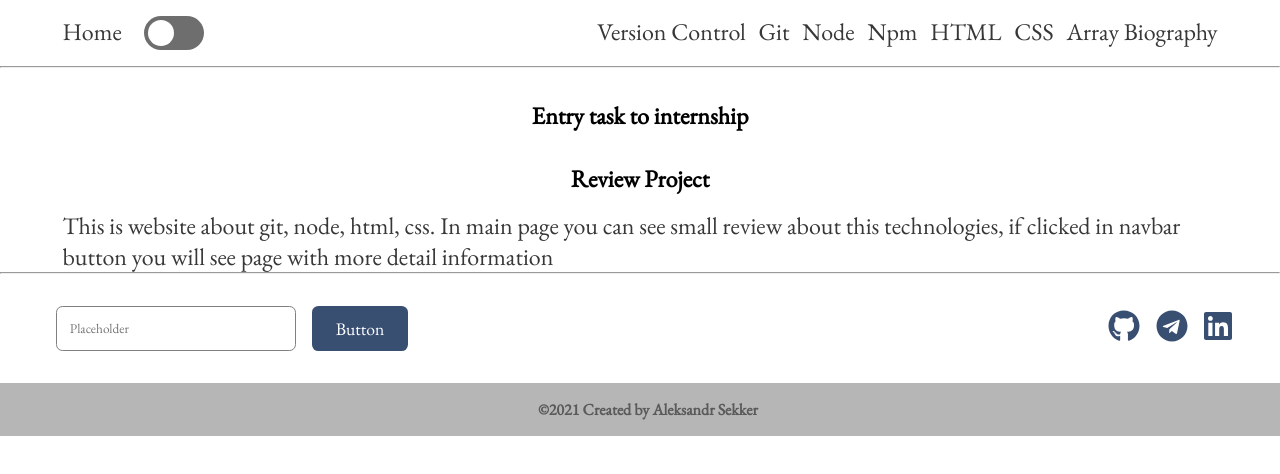
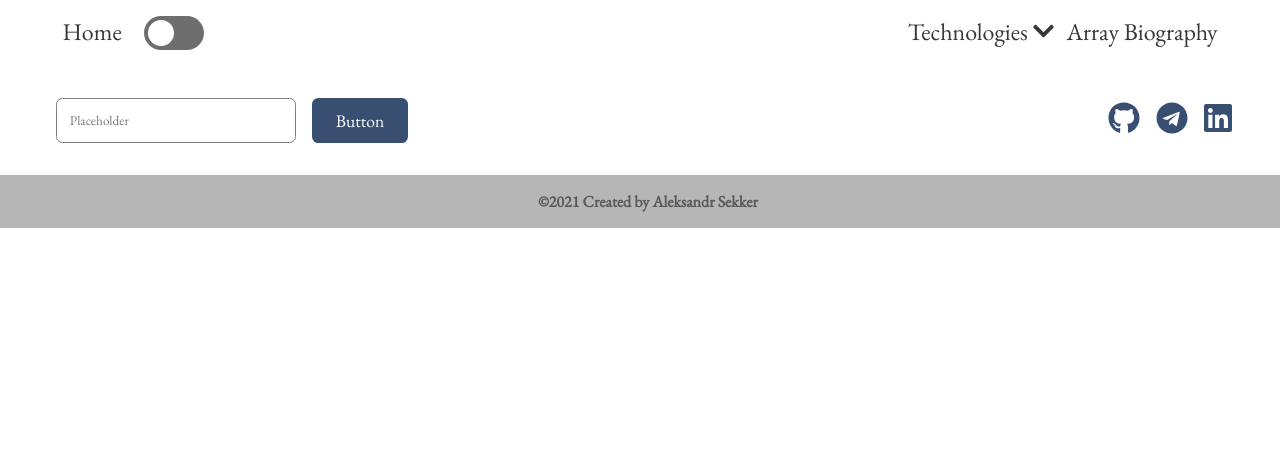
Before and after one commit to AleksandrSekker/onix, a React (Create React App) app: page / in a window 1280 px wide. Shown: the top 474 px of the page. Built offline with nearby package versions, Linux system fonts and the light colour scheme.

Commit message:
make changes in  header and table

```diff
--- a/src/App.tsx
+++ b/src/App.tsx
@@ -1,42 +1,41 @@
-import React from 'react';
-import { Route, Switch, useLocation } from 'react-router-dom';
-import { animated, useTransition } from 'react-spring';
-import { Home } from './components/pages/Home';
-import { HtmlPage } from './components/pages/HtmlPage';
-import { CssPage } from './components/pages/CssPage';
-import { NpmPage } from './components/pages/NpmPage';
-import { NodePage } from './components/pages/NodePage';
-import { VcsPage } from './components/pages/VcsPage';
-import { GitPage } from './components/pages/GitPage';
-import { Header } from './components/Header';
-import { FirstSection } from './components/FirstSection';
-import { Footer } from './components/Footer';
-import { ArrayBiography } from './components/pages/ArrayBiography';
+import React from "react";
+import { Route, Switch, useLocation } from "react-router-dom";
+import { animated, useTransition } from "react-spring";
+import { Home } from "./components/pages/Home";
+import { HtmlPage } from "./components/pages/HtmlPage";
+import { CssPage } from "./components/pages/CssPage";
+import { NpmPage } from "./components/pages/NpmPage";
+import { NodePage } from "./components/pages/NodePage";
+import { VcsPage } from "./components/pages/VcsPage";
+import { GitPage } from "./components/pages/GitPage";
+import { Header } from "./components/Header";
+import { Footer } from "./components/Footer";
+import { ArrayBiography } from "./components/pages/ArrayBiography";
 
 function App() {
   const location = useLocation();
-  const transitions = useTransition(location, (location) => location.pathname, {
-    from: { opacity: 0, transform: 'translate3d(100%,0,0)' },
-    enter: { opacity: 1, transform: 'translate3d(0%,0,0)' },
-    leave: { opacity: 0, transform: 'translate3d(-50%,0,0)' },
+  const transitions = useTransition(location, location => location.pathname, {
+    from: { opacity: 0, transform: "translate3d(100%,0,0)" },
+    enter: { opacity: 1, transform: "translate3d(0%,0,0)" },
+    leave: { opacity: 0, transform: "translate3d(-50%,0,0)" },
   });
+
   return (
-    <div className="dark">
+    <div className='dark'>
       <main>
         <Header />
-        <FirstSection />
         {transitions.map(({ item, props, key }) => (
           <animated.div key={key} style={props}>
-            <div className="absolute__for__animation">
+            <div className='absolute__for__animation'>
               <Switch location={item}>
-                <Route exact path="/onix" component={Home} />
-                <Route path="/html" component={HtmlPage} />
-                <Route path="/css" component={CssPage} />
-                <Route path="/npm" component={NpmPage} />
-                <Route path="/node" component={NodePage} />
-                <Route path="/vcs" component={VcsPage} />
-                <Route path="/git" component={GitPage} />
-                <Route path="/array" component={ArrayBiography} />
+                <Route exact path='/onix' component={Home} />
+                <Route path='/html' component={HtmlPage} />
+                <Route path='/css' component={CssPage} />
+                <Route path='/npm' component={NpmPage} />
+                <Route path='/node' component={NodePage} />
+                <Route path='/vcs' component={VcsPage} />
+                <Route path='/git' component={GitPage} />
+                <Route path='/array' component={ArrayBiography} />
               </Switch>
               <Footer />
             </div>
--- a/src/components/FirstSection.tsx
+++ b/src/components/FirstSection.tsx
@@ -12,19 +12,13 @@ export const FirstSection = (props: Props) => {
     to: { opacity: 1 },
     from: { opacity: 0 },
   });
-  const title = 'Entry task to internship';
-  const reviewTitle = 'Review Project';
+  const title = 'Internship project';
+
   return (
     <section className={`${checked ? styled.dark : ''}`}>
       <animated.div style={styleProps}>
         <div className="container" style={styleProps}>
           <h1 className={styled.title}>{title}</h1>
-          <h2 className={styled.review__title}>{reviewTitle}</h2>
-          <p>
-            This is website about git, node, html, css. In main page you can see
-            small review about this technologies, if clicked in navbar button
-            you will see page with more detail information
-          </p>
         </div>
       </animated.div>
     </section>
--- a/src/components/Footer.tsx
+++ b/src/components/Footer.tsx
@@ -19,7 +19,7 @@ export const Footer = (props: Props) => {
   return (
     <>
       <footer className={checked ? styles.dark : ''}>
-        <hr />
+
         <div className={styles.footer}>
           <div className={styles.cont1}>
             <input
--- a/src/components/Header.tsx
+++ b/src/components/Header.tsx
@@ -1,39 +1,72 @@
-import React, { useState } from 'react';
-import { useSelector, useDispatch } from 'react-redux';
-import styles from '../scss/Header.module.scss';
-import { Link } from 'react-router-dom';
-import { switching, selectCheck } from '../redux/checkedSlice';
+import React, { useState } from "react";
+import { useSelector, useDispatch } from "react-redux";
+import styles from "../scss/Header.module.scss";
+import { Link } from "react-router-dom";
+import { switching, selectCheck } from "../redux/checkedSlice";
+import { motion } from "framer-motion";
+import { faChevronDown } from "@fortawesome/free-solid-svg-icons";
+import { FontAwesomeIcon } from "@fortawesome/react-fontawesome";
 
 export const Header = () => {
   const [isActive, setisActive] = useState(false);
   const [navfalse, setnavfalse] = useState(false);
+  const [isHover, toggleHover] = React.useState(false);
+  const subMenuAnimate = {
+    enter: {
+      opacity: 1,
+      rotateX: 0,
+      transition: {
+        duration: 0.8,
+      },
+      display: "block",
+    },
+    exit: {
+      opacity: 0,
+      rotateX: -15,
+      transition: {
+        duration: 0.8,
+        delay: 0.3,
+      },
+      transitionEnd: {
+        display: "none",
+      },
+    },
+  };
+  const itemMenuAnimate = {
+    hover: { scale: 1.2, originX: 0, transition: { duration: 1 } },
+  };
   const checked = useSelector(selectCheck);
   const dispatch = useDispatch();
   const hamburgerHandler = () => {
     isActive ? setisActive(false) : setisActive(true);
     navfalse ? setnavfalse(false) : setnavfalse(true);
   };
-  const home: String = 'Home';
-  const versionControl: String = 'Version Control';
-  const git: String = 'Git';
-  const node: String = 'Node';
-  const npm: String = 'Npm';
-  const html: String = 'HTML';
-  const css: String = 'CSS';
-  const array: String = 'Array Biography';
+
+  const toggleHoverMenu = () => {
+    toggleHover(!isHover);
+  };
+  const home: String = "Home";
+  const versionControl: String = "Version Control";
+  const git: String = "Git";
+  const node: String = "Node";
+  const npm: String = "Npm";
+  const html: String = "HTML";
+  const css: String = "CSS";
+  const array: String = "Array Biography";
+
   return (
     <>
-      <header className={checked ? styles.dark : ''}>
+      <header className={checked ? styles.dark : ""}>
         <div className={styles.header__container}>
           <div className={styles.container__for__logo__and__switch}>
-            <Link to="/onix" className={styles.link__decoration}>
+            <Link to='/onix' className={styles.link__decoration}>
               <p className={styles.logo}>{home}</p>
             </Link>
 
             <div>
               <label className={styles.switch}>
                 <input
-                  type="checkbox"
+                  type='checkbox'
                   checked={checked}
                   onChange={() => dispatch(switching())}
                 />
@@ -42,64 +75,91 @@ export const Header = () => {
             </div>
           </div>
           <div className={styles.navigation__content}>
-            <Link to="/vcs" className={styles.link__decoration}>
-              <p>{versionControl}</p>
+            <motion.div
+              className='menu-item'
+              onHoverStart={toggleHoverMenu}
+              onHoverEnd={toggleHoverMenu}>
+              <p>
+                Technologies <FontAwesomeIcon icon={faChevronDown} />
+              </p>
+              <motion.div
+                initial='exit'
+                animate={isHover ? "enter" : "exit"}
+                variants={subMenuAnimate}>
+                <div>
+                  <Link to='/vcs' className={styles.link__decoration}>
+                    <motion.p variants={itemMenuAnimate} whileHover='hover'>
+                      {versionControl}
+                    </motion.p>
                   </Link>
-            <Link to="/git" className={styles.link__decoration}>
-              <p>{git}</p>
+                  <Link to='/git' className={styles.link__decoration}>
+                    <motion.p variants={itemMenuAnimate} whileHover='hover'>
+                      {git}
+                    </motion.p>
                   </Link>
-            <Link to="/node" className={styles.link__decoration}>
-              <p>{node}</p>
+                  <Link to='/node' className={styles.link__decoration}>
+                    <motion.p variants={itemMenuAnimate} whileHover='hover'>
+                      {node}
+                    </motion.p>
                   </Link>
-            <Link to="/npm" className={styles.link__decoration}>
-              <p>{npm}</p>
+                  <Link to='/npm' className={styles.link__decoration}>
+                    <motion.p variants={itemMenuAnimate} whileHover='hover'>
+                      {npm}
+                    </motion.p>
                   </Link>
-            <Link to="/html" className={styles.link__decoration}>
-              <p>{html}</p>
+                  <Link to='/html' className={styles.link__decoration}>
+                    <motion.p variants={itemMenuAnimate} whileHover='hover'>
+                      {html}
+                    </motion.p>
                   </Link>
-            <Link to="/css" className={styles.link__decoration}>
-              <p>{css}</p>
+                  <Link to='/css' className={styles.link__decoration}>
+                    <motion.p variants={itemMenuAnimate} whileHover='hover'>
+                      {css}
+                    </motion.p>
                   </Link>
-            <Link to="/array" className={styles.link__decoration}>
-              <p>{array}</p>
+                </div>
+              </motion.div>
+            </motion.div>
+            <Link to='/array' className={styles.link__decoration}>
+              <motion.p variants={itemMenuAnimate} whileHover='hover'>
+                {array}
+              </motion.p>
             </Link>
           </div>
           <div
             className={`${styles.hamburger}
-           ${isActive ? styles.open : ''}
+           ${isActive ? styles.open : ""}
            `}
-            onClick={hamburgerHandler}
-          >
+            onClick={hamburgerHandler}>
             <span></span>
             <span></span>
             <span></span>
           </div>
         </div>
-        <hr />
+
         <div
           className={`${styles.navcontent__vertical} ${
-            navfalse ? styles.nav__false : ''
-          } ${checked ? styles.dark : ''}`}
-        >
-          <Link to="/vcs" className={styles.link__decoration}>
+            navfalse ? styles.nav__false : ""
+          } ${checked ? styles.dark : ""}`}>
+          <Link to='/vcs' className={styles.link__decoration}>
             <p>{versionControl}</p>
           </Link>
-          <Link to="/git" className={styles.link__decoration}>
+          <Link to='/git' className={styles.link__decoration}>
             <p>{git}</p>
           </Link>
-          <Link to="/node" className={styles.link__decoration}>
+          <Link to='/node' className={styles.link__decoration}>
             <p>{node}</p>
           </Link>
-          <Link to="/npm" className={styles.link__decoration}>
+          <Link to='/npm' className={styles.link__decoration}>
             <p>{npm}</p>
           </Link>
-          <Link to="/html" className={styles.link__decoration}>
+          <Link to='/html' className={styles.link__decoration}>
             <p>{html}</p>
           </Link>
-          <Link to="/css" className={styles.link__decoration}>
+          <Link to='/css' className={styles.link__decoration}>
             <p>{css}</p>
           </Link>
-          <Link to="/array" className={styles.link__decoration}>
+          <Link to='/array' className={styles.link__decoration}>
             <p>{array}</p>
           </Link>
         </div>
--- a/src/scss/Buttons.module.scss
+++ b/src/scss/Buttons.module.scss
@@ -1,15 +1,14 @@
-@import 'variables';
+@import "variables";
 .input__btn {
   border-radius: 0.4rem;
   border: none;
   font-size: 1.1rem;
-
   cursor: pointer;
 }
 .btn_array {
   color: $input-button-text;
   padding: 1rem 4rem;
-  // margin: 2rem 0;
+  margin: 0.5rem 0;
 }
 
 .btn__sorted__by__sort {
```
Also changed, not shown: src/components/pages/ArrayBiography.tsx (+78 -86 lines), src/scss/Array.module.scss (+7 -3 lines), src/scss/Input.module.scss (+5 -4 lines). Lines whose indentation alone changed are shown as unchanged.
